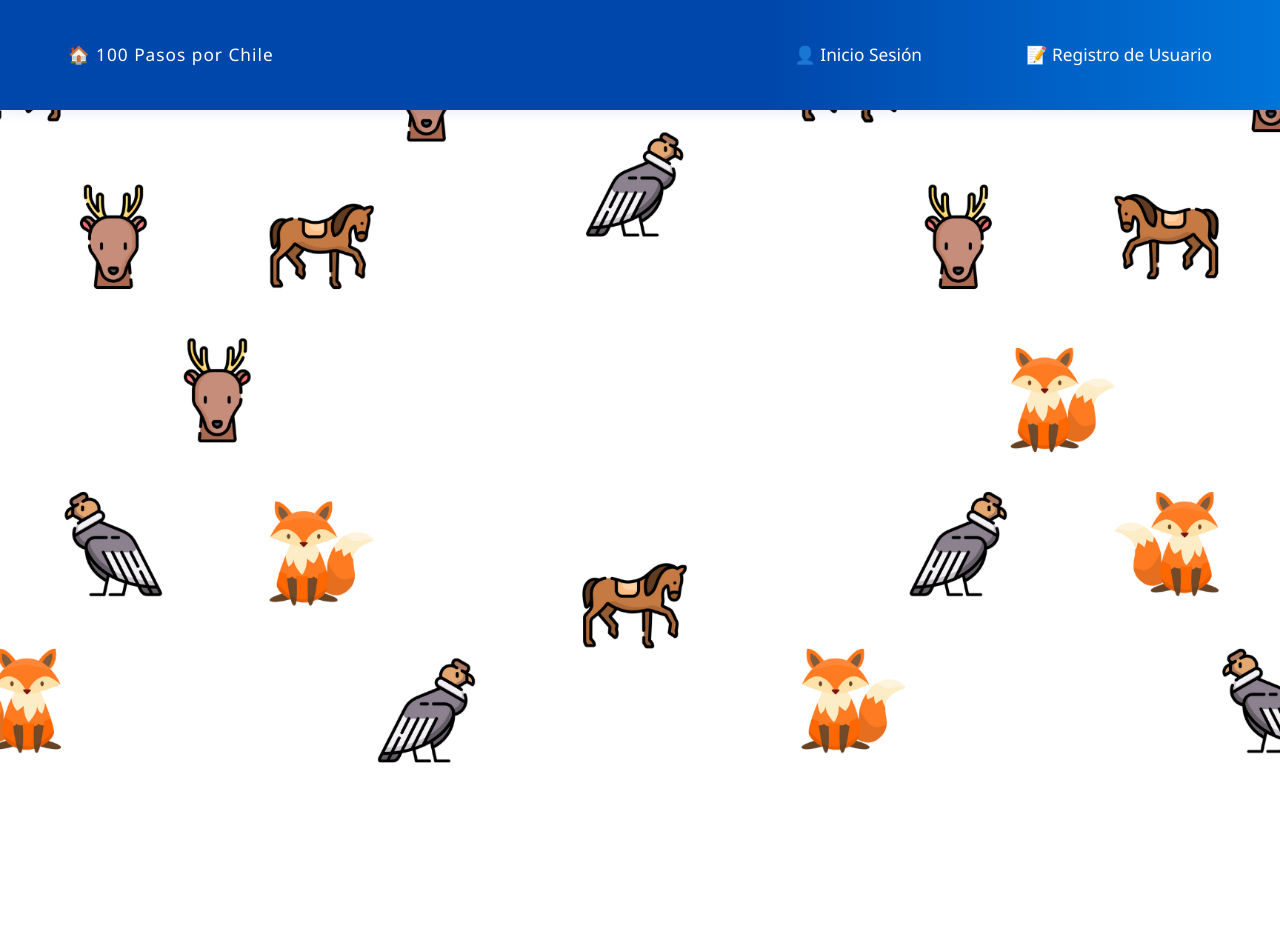
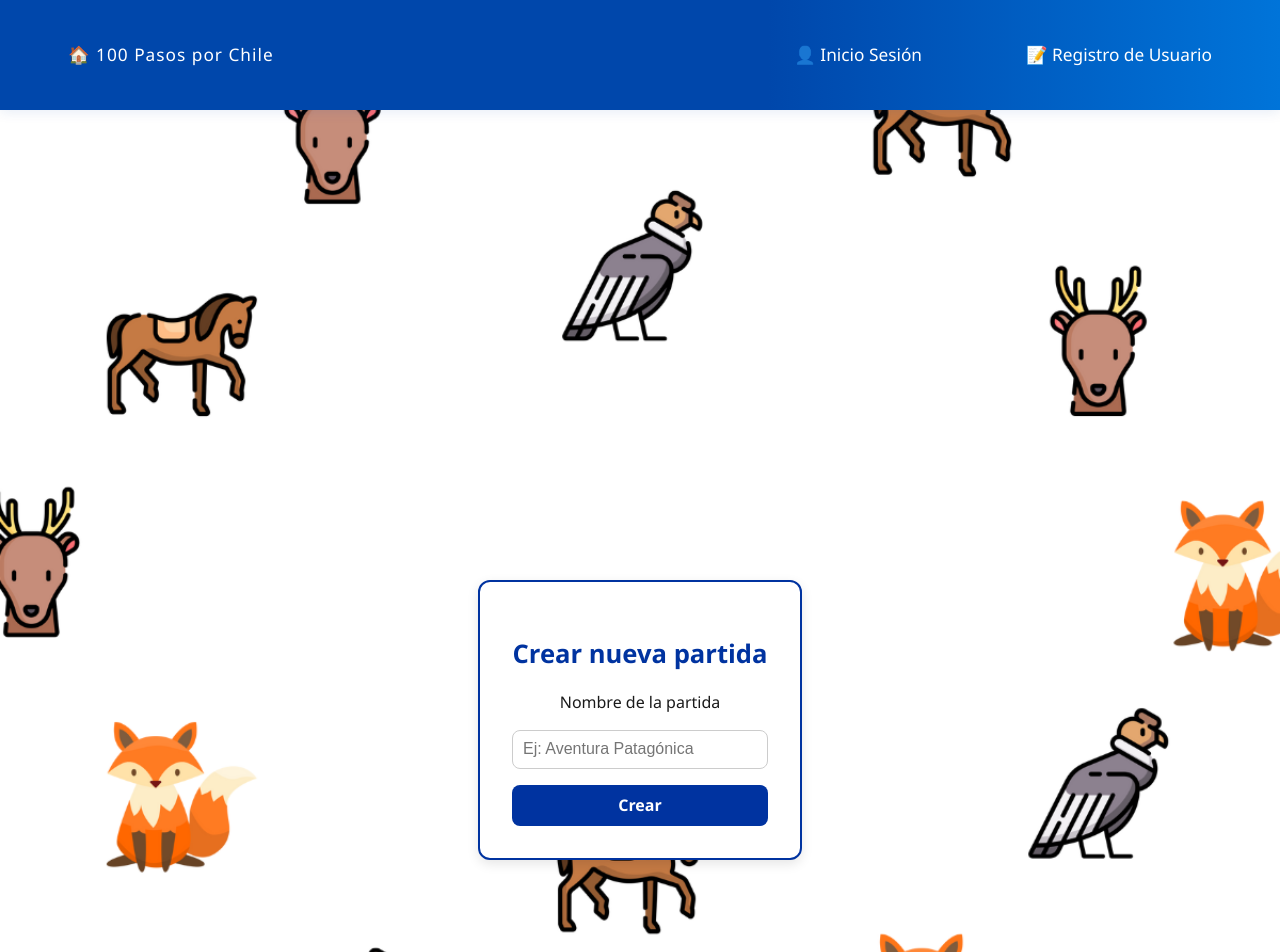
Before and after one commit to JorgeBravo98/frontend_no_privado_WBM, a React (Vite) app in the folder web-master/: page /crear in a window 1280 px wide. Shown: the top 952 px of the page. Before the commit the page ends 800 px from the top, so only its background shows below. Built offline with nearby package versions, Linux system fonts and the light colour scheme.

Commit message:
se crean partidas en el la API

```diff
--- a/web-master/src/common/App.jsx
+++ b/web-master/src/common/App.jsx
@@ -1,6 +1,14 @@
-import './App.css'
+import './App.css';
+import { useEffect, useState } from 'react';
 
 function App() {
+  const [isLoggedIn, setIsLoggedIn] = useState(false);
+
+  useEffect(() => {
+    const token = localStorage.getItem("token");
+    setIsLoggedIn(!!token);
+  }, []);
+
   return (
     <div className="landing-container">
       <header>
@@ -14,13 +22,20 @@ function App() {
         <a href='/nosotros'>👤 Sobre nosotros</a>
         <a href='/instructions'>📖 Instrucciones</a>
         <a href='/board'>🎲 Tablero de Juego</a>
+
+        {isLoggedIn && (
+          <>
+            <a href='/crear'>🆕 Crear partida</a>
+            <a href='/unirse'>🔗 Unirse a partida</a>
+          </>
+        )}
       </div>
 
       <footer className="read-the-docs">
         Desarrollado por el equipo WebMasters - IIC2513 2025
       </footer>
     </div>
-  )
+  );
 }
 
-export default App
+export default App;
--- a/web-master/src/common/Routing.jsx
+++ b/web-master/src/common/Routing.jsx
@@ -6,6 +6,7 @@ import Board from '../game/Board'
 import Registro from '../profile/Registro'
 import Login from '../profile/Login'
 import Nosotros from './nosotros'
+import CrearPartida from '../game/CrearPartida';
 
 function Routing() {
     return (
@@ -18,6 +19,7 @@ function Routing() {
                 <Route path={'board'} element={<Board/>}/>
                 <Route path={'/registro'} element={<Registro/>}/>
                 <Route path={'/login'} element={<Login/>}/>
+                <Route path={'/crear'} element={<CrearPartida />} />
             </Routes>
         </BrowserRouter>
         </>
--- /dev/null
+++ b/web-master/src/game/CrearPartida.css
@@ -0,0 +1,43 @@
+.crear-formulario {
+  display: flex;
+  flex-direction: column;
+  gap: 1rem;
+  margin-top: 1rem;
+}
+
+.crear-formulario input {
+  padding: 0.6rem;
+  border: 1px solid #ccc;
+  border-radius: 8px;
+  font-size: 1rem;
+}
+
+.crear-formulario button {
+  padding: 0.6rem;
+  font-size: 1rem;
+  font-weight: bold;
+  background-color: #0033a0;
+  color: white;
+  border: none;
+  border-radius: 8px;
+  cursor: pointer;
+  transition: background 0.3s;
+}
+
+.crear-formulario button:hover {
+  background-color: #001f5c;
+}
+
+.crear-mensaje {
+  margin-top: 1rem;
+  font-weight: 500;
+  font-size: 1rem;
+  color: #0047AB;
+  text-align: center;
+}
+
+.crear-titulo {
+  margin-bottom: 1rem;
+  font-size: 1.6rem;
+  color: #0033a0;
+}
--- /dev/null
+++ b/web-master/src/game/CrearPartida.jsx
@@ -0,0 +1,55 @@
+import { useState } from "react";
+import axios from "axios";
+import "../common/App.css";
+import "./CrearPartida.css";
+
+export default function CrearPartida() {
+  const [nombre, setNombre] = useState("");
+  const [mensaje, setMensaje] = useState("");
+
+  const handleSubmit = async (e) => {
+    e.preventDefault();
+
+    const token = localStorage.getItem("token");
+    if (!token) {
+      setMensaje("Debes iniciar sesión para crear una partida.");
+      return;
+    }
+
+    try {
+      const response = await axios.post(`${import.meta.env.VITE_BACKEND_URL}/games`, {
+        name: nombre,
+      }, {
+        headers: {
+          Authorization: `Bearer ${token}`,
+        }
+      });
+
+      setMensaje("Partida creada con éxito.");
+      setNombre("");
+    } catch (error) {
+      setMensaje("Error al crear la partida.");
+    }
+  };
+
+  return (
+    <div className="landing-container">
+      <div className="card">
+        <h2 className="crear-titulo">Crear nueva partida</h2>
+        <form onSubmit={handleSubmit} className="crear-formulario">
+          <label htmlFor="nombre">Nombre de la partida</label>
+          <input
+            id="nombre"
+            type="text"
+            value={nombre}
+            onChange={(e) => setNombre(e.target.value)}
+            placeholder="Ej: Aventura Patagónica"
+            required
+          />
+          <button type="submit">Crear</button>
+        </form>
+        {mensaje && <p className="crear-mensaje">{mensaje}</p>}
+      </div>
+    </div>
+  );
+}
--- a/web-master/src/profile/Login.jsx
+++ b/web-master/src/profile/Login.jsx
@@ -46,7 +46,7 @@ export default function Login() {
     if (!valido) return;
 
   try {
-      const response = await axios.post("http://localhost:3000/auth/login", {
+    const response = await axios.post(`${import.meta.env.VITE_BACKEND_URL}/auth/login`, {
       mail: email,
       password,
     });
@@ -55,16 +55,17 @@ export default function Login() {
 
     alert("Inicio de sesión exitoso");
     localStorage.setItem("token", token);
-      window.dispatchEvent(new Event("authChange")); // 👈 notifica al navbar
+    window.dispatchEvent(new Event("authChange"));
     navigate("/");
-
   } catch (error) {
+    console.error("Error al conectar:", error);
     if (error.response) {
       alert("Error: " + error.response.data.error);
     } else {
       alert("Error de conexión con el servidor");
     }
   }
+
   };
 
   return (
--- a/web-master/src/profile/Registro.jsx
+++ b/web-master/src/profile/Registro.jsx
@@ -45,7 +45,8 @@ export default function Registro() {
     if (!valid) return;
 
     try {
-      const response = await axios.post("http://localhost:3000/auth/register", {
+      const response = await axios.post(`${import.meta.env.VITE_BACKEND_URL}/auth/register`, {
+
         name,
         mail: email,
         password,
```
Also changed, not shown: 1 other file (tests, documents, lock files or other folders). Lines whose indentation alone changed are shown as unchanged.
